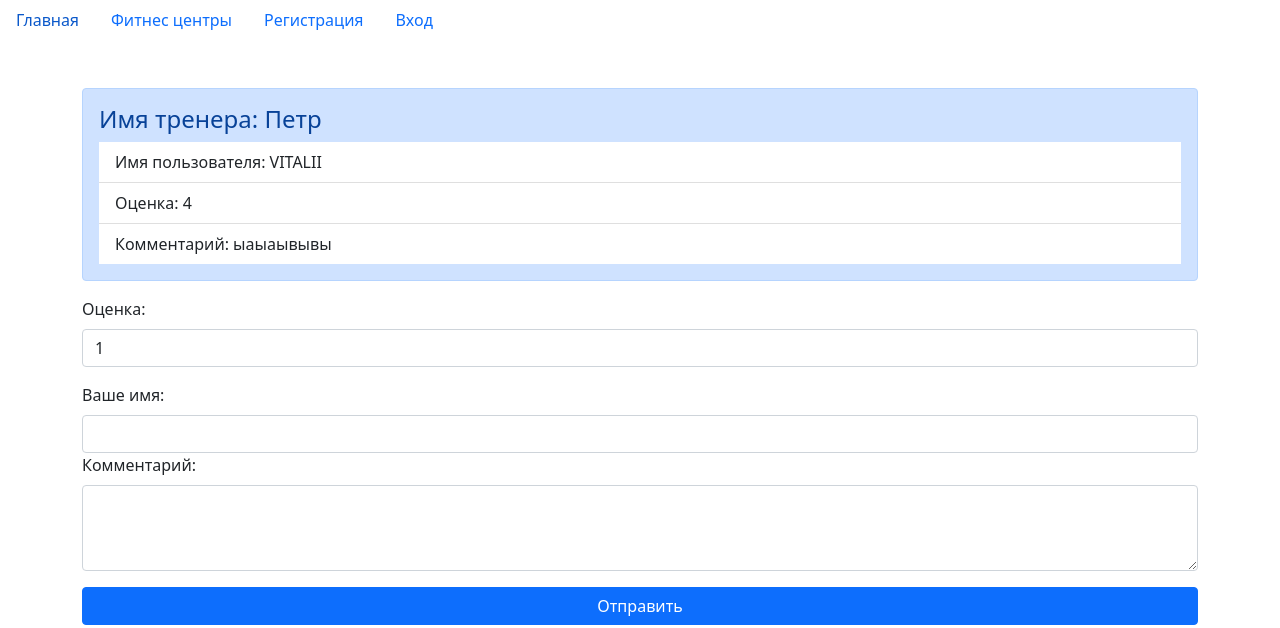
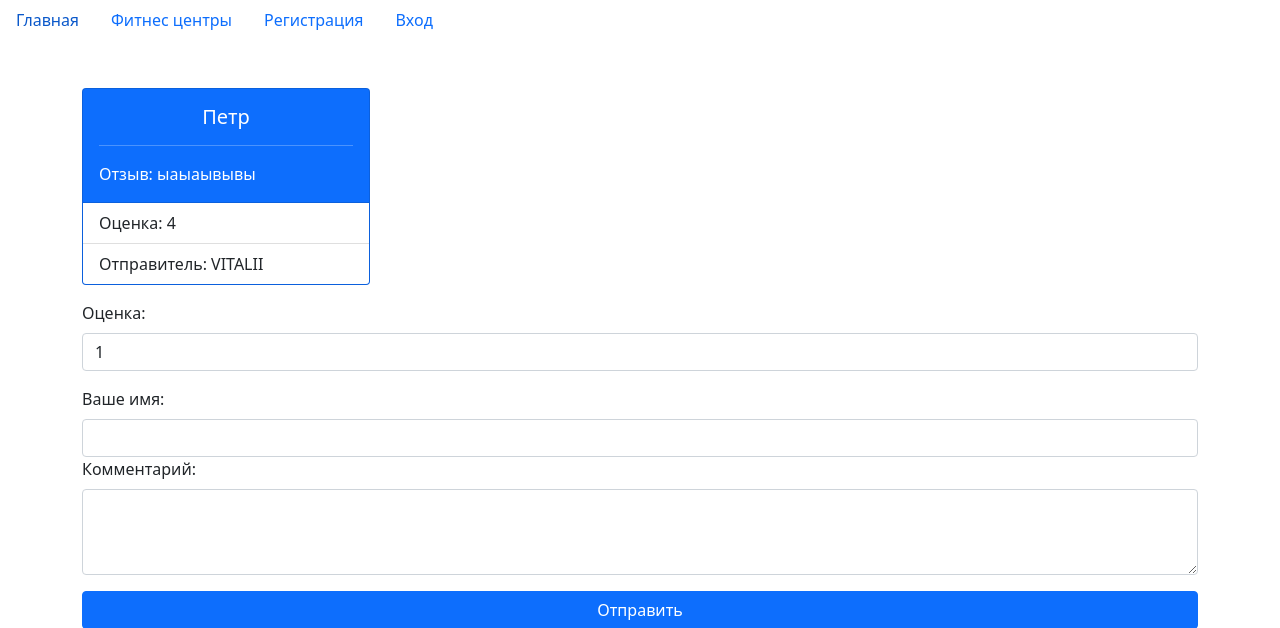
Before and after one commit to x6vital1/Hillel, a Flask app: page /fitness_center/1/trainers/1/rating in a window 1280 px wide. Shown: the top 628 px of the page. Run offline with Flask 3, Linux system fonts and the light colour scheme; data comes from the database, SQL or seed files in the repository.

Commit message:
database update

```diff
--- a/templates/fitness_centers.html
+++ b/templates/fitness_centers.html
@@ -2,7 +2,7 @@
 
 {% block body %}
 <div class="container">
-    <table class="table">
+    <table class="table table-striped table-bordered border-dark table-sm table-dark">
         <thead>
         <tr>
             <th scope="col">#</th>
--- a/templates/rating.html
+++ b/templates/rating.html
@@ -3,12 +3,15 @@
     <div class="container">
         {% if rating %}
             {% for item in rating %}
-    <div class="alert alert-primary mb-3">
-        <h4 class="alert-heading">Имя тренера: {{ item.trainer_name }}</h4>
+                <div class="card text-white bg-primary mb-3" style="width: 18rem;">
+                    <div class="card-body">
+                        <h5 class="card-title text-center">{{ item.trainer_name }}</h5>
+                        <hr class="text-white">
+                        <p class="card-text">Отзыв: {{ item.text}}</p>
+                    </div>
                     <ul class="list-group list-group-flush">
-            <li class="list-group-item">Имя пользователя: {{ item.user_name }}</li>
                         <li class="list-group-item">Оценка: {{ item.points }}</li>
-            <li class="list-group-item">Комментарий: {{ item.text }}</li>
+                        <li class="list-group-item">Отправитель: {{ item.user_name }}</li>
                     </ul>
                 </div>
             {% endfor %}
--- a/templates/trainers.html
+++ b/templates/trainers.html
@@ -2,7 +2,7 @@
 
 {% block body %}
 <div class="container">
-    <table class="table">
+    <table class="table table-striped table-bordered border-dark table-sm table-dark">
         <thead>
         <tr>
             <th scope="col">#</th>
```
Lines whose indentation alone changed are shown as unchanged.
